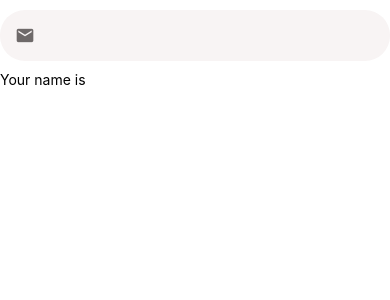
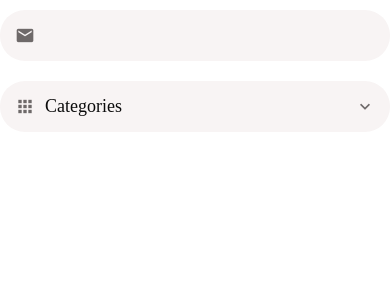
Before and after one commit to MomenSherif/DoneWithIt-react-native, a React Native app: screen / in a window 390 px wide. Shown: the top 300 px of the page. Built offline with nearby package versions, Linux system fonts and the light colour scheme.

Commit message:
📦 NEW: Custom Picker Component

```diff
--- a/App.js
+++ b/App.js
@@ -1,11 +1,18 @@
 import React, { useState } from 'react';
 import { StyleSheet, Text } from 'react-native';
+import AppPicker from './app/components/AppPicker';
 import AppTextInput from './app/components/AppTextInput';
 import Screen from './app/components/Screen';
 
+const categories = [
+  { label: 'Furniture', value: 1 },
+  { label: 'Clothing', value: 2 },
+  { label: 'Cameras', value: 3 },
+];
 
 export default function App() {
   const [value, setValue] = useState('');
+  const [category, setCategory] = useState(null);
   return (
     <Screen>
       <AppTextInput
@@ -14,7 +21,15 @@
         onChangeText={setValue}
         placeHolder="Username"
       />
-      <Text>Your name is {value}</Text>
+      <AppPicker
+        icon="apps"
+        selectedItem={category}
+        onSelectItem={setCategory}
+        items={categories}
+        placeholder="Categories"
+        value={category}
+        onChange={setCategory}
+      />
     </Screen>
   );
 }
--- /dev/null
+++ b/app/components/AppPicker.js
@@ -0,0 +1,65 @@
+import React, { useState } from 'react';
+import { StyleSheet, View, TouchableWithoutFeedback, Modal, Button, FlatList } from 'react-native';
+import { MaterialCommunityIcons } from "@expo/vector-icons";
+
+import AppText from './AppText';
+import defaultStyles from '../config/styles';
+import Screen from './Screen';
+import PickerItem from './PickerItem';
+
+export default function AppPicker({ icon, items, selectedItem, onSelectItem, placeholder }) {
+  const [modalVisible, setModalVisible] = useState(false);
+
+  const handleSelect = item => {
+    setModalVisible(false);
+    onSelectItem(item);
+  };
+
+  return (
+    <>
+      <TouchableWithoutFeedback onPress={() => setModalVisible(true)}>
+        <View style={styles.container}>
+          {icon && <MaterialCommunityIcons name={icon} size={20} color={defaultStyles.colors.medium} style={styles.icon} />}
+          <AppText style={styles.text}>
+            {selectedItem?.label ?? placeholder}
+          </AppText>
+          <MaterialCommunityIcons name="chevron-down" size={20} color={defaultStyles.colors.medium} />
+        </View>
+      </TouchableWithoutFeedback>
+      <Modal visible={modalVisible} animationType="slide" >
+        <Screen>
+          <Button title="Close" onPress={() => setModalVisible(false)} />
+          <FlatList
+            data={items}
+            keyExtractor={item => item.value.toString()}
+            renderItem={({ item }) => (
+              <PickerItem label={item.label} onPress={() => handleSelect(item)} />
+            )}
+          />
+        </Screen>
+      </Modal>
+    </>
+  )
+}
+
+const styles = StyleSheet.create({
+  container: {
+    flexDirection: 'row',
+    width: '100%',
+    padding: 15,
+    borderRadius: 25,
+    backgroundColor: defaultStyles.colors.light,
+    marginVertical: 10,
+    alignItems: 'center'
+  },
+  icon: {
+    marginRight: 10,
+  },
+  text: {
+    flex: 1,
+  },
+  textInput: {
+    ...defaultStyles.text,
+    flex: 1,
+  },
+});
--- a/app/components/AppTextInput.js
+++ b/app/components/AppTextInput.js
@@ -1,5 +1,5 @@
 import React from 'react';
-import { Platform, StyleSheet, TextInput, View } from 'react-native';
+import { StyleSheet, TextInput, View } from 'react-native';
 import { MaterialCommunityIcons } from "@expo/vector-icons";
 
 import defaultStyles from '../config/styles';
--- /dev/null
+++ b/app/components/PickerItem.js
@@ -0,0 +1,17 @@
+import React from 'react'
+import { StyleSheet, TouchableOpacity } from 'react-native'
+import AppText from './AppText'
+
+export default function PickerItem({ label, onPress }) {
+  return (
+    <TouchableOpacity onPress={onPress}>
+      <AppText style={styles.text}>{label}</AppText>
+    </TouchableOpacity>
+  )
+}
+
+const styles = StyleSheet.create({
+  text: {
+    padding: 20,
+  },
+});
```
